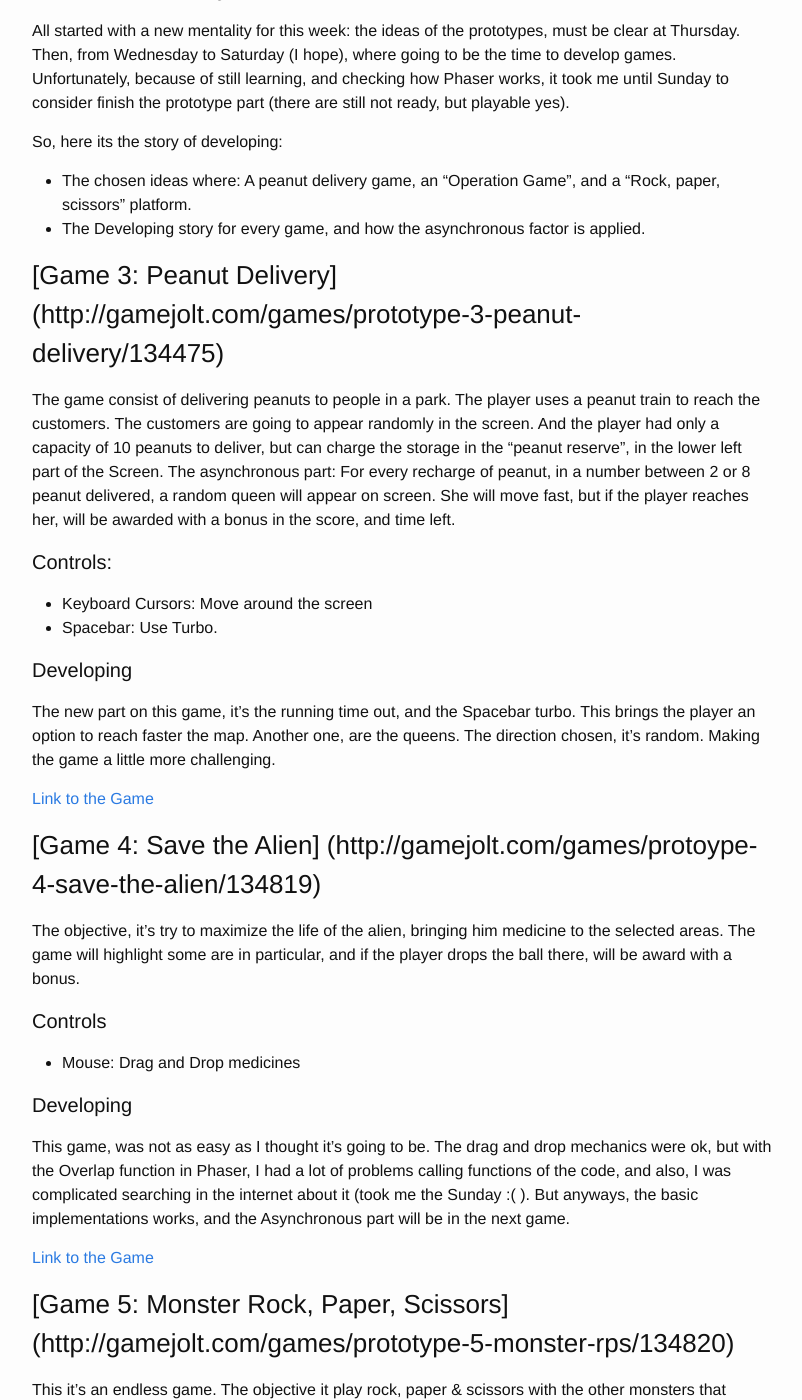
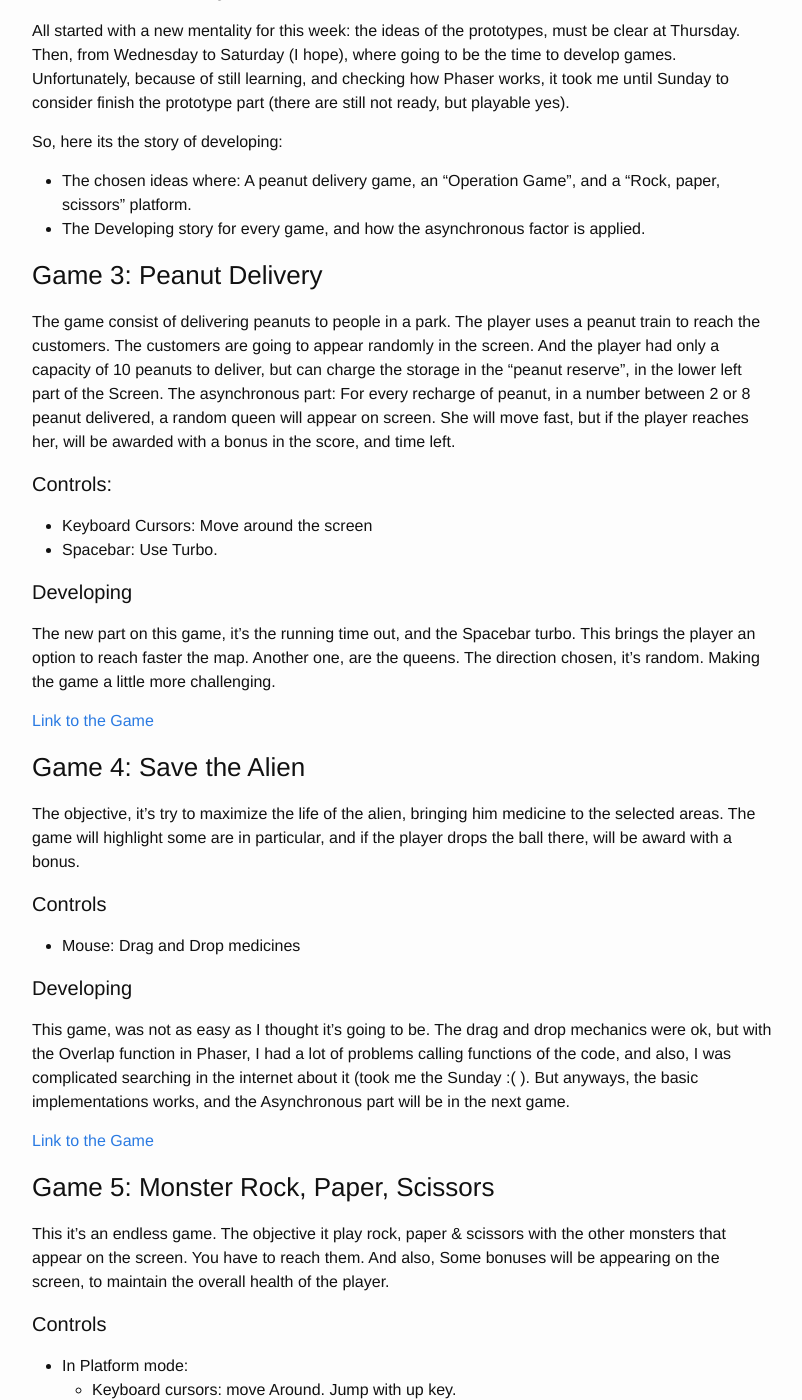
Before and after one commit to acifuentes99/dinga99.github.io, a Jekyll site: the page built from _posts/2016-03-20-Second-Post.markdown, in a window 1280 px wide and 1400 px high, scrolled down 292 px. Shown: the whole window, without its empty margins (238-1040 px from the left). Built offline with Jekyll 4.4.1, drawn with Linux system fonts in a browser that asks for light colours; part of the change alters nothing that is shown.

```diff
--- a/_posts/2016-03-20-Second-Post.markdown
+++ b/_posts/2016-03-20-Second-Post.markdown
@@ -13,7 +13,9 @@ So, here its the story of developing:
 * The chosen ideas where: A peanut delivery game, an "Operation Game", and a "Rock, paper, scissors" platform.
 * The Developing story for every game, and how the asynchronous factor is applied.
 
-### [Game 3: Peanut Delivery] (http://gamejolt.com/games/prototype-3-peanut-delivery/134475)
+
+
+### Game 3: Peanut Delivery
 
 The game consist of delivering peanuts to people in a park. The player uses a peanut train to reach the customers. The customers are going to appear randomly in the screen. And the player had only a capacity of 10 peanuts to deliver, but can charge the storage in the "peanut reserve", in the lower left part of the Screen.
 The asynchronous part: For every recharge of peanut, in a number between 2 or 8 peanut delivered, a random queen will appear on screen. She will move fast, but if the player reaches her, will be awarded with a bonus in the score, and time left.
@@ -30,7 +32,8 @@ The new part on this game, it's the running time out, and the Spacebar turbo. Th
 [Link to the Game](http://gamejolt.com/games/prototype-3-peanut-delivery/134475)
 
 
-### [Game 4: Save the Alien] (http://gamejolt.com/games/protoype-4-save-the-alien/134819)
+
+### Game 4: Save the Alien
 
 The objective, it's try to maximize the life of the alien, bringing him medicine to the selected areas. The game will highlight some are in particular, and if the player drops the ball there, will be award with a bonus.
 
@@ -44,7 +47,8 @@ This game, was not as easy as I thought it's going to be. The drag and drop mech
 [Link to the Game](http://gamejolt.com/games/protoype-4-save-the-alien/134819)
 
 
-### [Game 5: Monster Rock, Paper, Scissors] (http://gamejolt.com/games/prototype-5-monster-rps/134820)
+
+### Game 5: Monster Rock, Paper, Scissors
 
 This it's an endless game. The objective it play rock, paper & scissors with the other monsters that appear on the screen. You have to reach them. And also, Some bonuses will be appearing on the screen, to maintain the overall health of the player.
 
@@ -63,6 +67,7 @@ The bonuses appear as the player received less than 60 HP down from a battle, an
 [Link to the Game](http://gamejolt.com/games/prototype-5-monster-rps/134820)
 
 
+
 ### Other ideas
 
 * I wanted to put a temporary pause button in "Game 4: Save the Alien", but the problem with some Phaser functions, made me to finally discard the idea temporally, as I can finally fix my knowledge with Phaser in this part.
```
